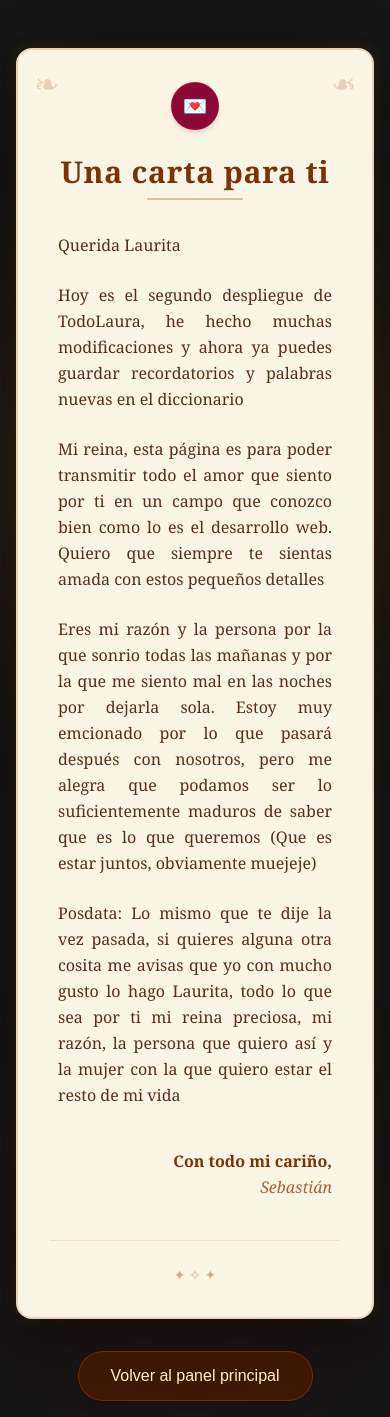
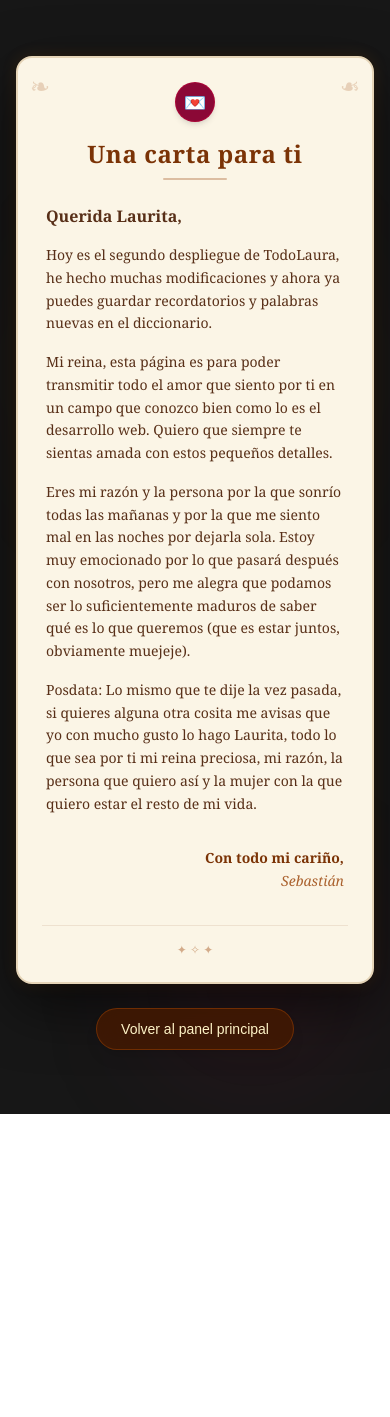
Before and after one commit to JSebastian042/todolaura, a Next.js app: page /dashboard/carta in a window 390 px wide. After the commit the page ends 1114 px from the top, so only its background shows below. Built offline with nearby package versions, Linux system fonts and the light colour scheme.

Commit message:
Ajustes de diseño responsivo para móviles en la carta

```diff
--- a/app/dashboard/carta/page.tsx
+++ b/app/dashboard/carta/page.tsx
@@ -4,58 +4,57 @@ import Link from 'next/link';
 
 export default function CartaPage() {
   return (
-    <main className="min-h-screen bg-neutral-900 flex flex-col items-center justify-center p-4 sm:p-8 relative overflow-hidden select-none">
-      {/* Luces de fondo suaves para dar ambiente */}
-      <div className="absolute top-1/3 left-1/2 -translate-x-1/2 -translate-y-1/2 w-[500px] h-[500px] bg-amber-600/10 rounded-full blur-3xl pointer-events-none" />
-      <div className="absolute bottom-10 right-10 w-80 h-80 bg-rose-900/15 rounded-full blur-3xl pointer-events-none" />
+    <main className="min-h-screen w-full bg-neutral-900 flex flex-col items-center justify-start sm:justify-center p-4 sm:p-8 relative overflow-x-hidden select-none py-10">
+      {/* Luces de fondo adaptadas a móvil */}
+      <div className="absolute top-1/3 left-1/2 -translate-x-1/2 -translate-y-1/2 w-[280px] sm:w-[500px] h-[280px] sm:h-[500px] bg-amber-600/10 rounded-full blur-3xl pointer-events-none" />
+      <div className="absolute bottom-10 right-10 w-48 sm:w-80 h-48 sm:h-80 bg-rose-900/15 rounded-full blur-3xl pointer-events-none" />
 
       {/* Contenedor del Pergamino */}
-      <div className="relative max-w-2xl w-full bg-[#fbf5e6] text-amber-950 p-8 sm:p-14 rounded-2xl shadow-[0_20px_60px_rgba(0,0,0,0.6),0_0_15px_rgba(217,119,6,0.15)] border-2 border-[#e6d5b8] my-8 transition-all duration-300">
+      <div className="relative max-w-2xl w-full bg-[#fbf5e6] text-amber-950 p-6 sm:p-14 rounded-2xl shadow-[0_20px_60px_rgba(0,0,0,0.6),0_0_15px_rgba(217,119,6,0.15)] border-2 border-[#e6d5b8] my-4 sm:my-8 transition-all duration-300">
 
         {/* Adorno superior / Sello visual */}
-        <div className="flex justify-center mb-6">
-          <div className="w-12 h-12 rounded-full bg-rose-900 text-amber-100 flex items-center justify-center shadow-md border border-rose-700/50 text-xl font-serif">
+        <div className="flex justify-center mb-4 sm:mb-6">
+          <div className="w-10 h-10 sm:w-12 sm:h-12 rounded-full bg-rose-900 text-amber-100 flex items-center justify-center shadow-md border border-rose-700/50 text-lg sm:text-xl font-serif">
             💌
           </div>
         </div>
 
-        {/* Detalle decorativo de esquina superior izquierda */}
-        <div className="absolute top-4 left-4 text-amber-800/20 text-3xl font-serif select-none pointer-events-none">
+        {/* Detalles decorativos de las esquinas */}
+        <div className="absolute top-3 left-3 sm:top-4 sm:left-4 text-amber-800/20 text-2xl sm:text-3xl font-serif select-none pointer-events-none">
           ❧
         </div>
-        {/* Detalle decorativo de esquina superior derecha */}
-        <div className="absolute top-4 right-4 text-amber-800/20 text-3xl font-serif select-none pointer-events-none scale-x-[-1]">
+        <div className="absolute top-3 right-3 sm:top-4 sm:right-4 text-amber-800/20 text-2xl sm:text-3xl font-serif select-none pointer-events-none scale-x-[-1]">
           ❧
         </div>
 
         {/* Encabezado de la Carta */}
-        <div className="text-center mb-8">
-          <h1 className="text-3xl sm:text-4xl font-serif font-bold tracking-wide text-amber-900 mb-2">
+        <div className="text-center mb-6 sm:mb-8">
+          <h1 className="text-2xl sm:text-4xl font-serif font-bold tracking-wide text-amber-900 mb-2">
             Una carta para ti
           </h1>
-          <div className="w-24 h-0.5 bg-amber-800/30 mx-auto rounded-full" />
+          <div className="w-16 sm:w-24 h-0.5 bg-amber-800/30 mx-auto rounded-full" />
         </div>
 
-        {/* Cuerpo del Texto (Formato Pergamino) */}
-        <div className="space-y-6 text-base sm:text-lg font-serif leading-relaxed text-amber-950/90 text-justify px-2 sm:px-4">
-          <p>
-            Querida Laurita
+        {/* Cuerpo del Texto */}
+        <div className="space-y-4 sm:space-y-6 text-sm sm:text-lg font-serif leading-relaxed text-amber-950/90 text-left sm:text-justify px-1 sm:px-4">
+          <p className="font-semibold text-base sm:text-xl">
+            Querida Laurita,
           </p>
 
           <p>
-          Hoy es el segundo despliegue de TodoLaura, he hecho muchas modificaciones y ahora ya puedes guardar recordatorios y palabras nuevas en el diccionario
+            Hoy es el segundo despliegue de TodoLaura, he hecho muchas modificaciones y ahora ya puedes guardar recordatorios y palabras nuevas en el diccionario.
           </p>
 
           <p>
-          Mi reina, esta página es para poder transmitir todo el amor que siento por ti en un campo que conozco bien como lo es el desarrollo web. Quiero que siempre te sientas amada con estos pequeños detalles
+            Mi reina, esta página es para poder transmitir todo el amor que siento por ti en un campo que conozco bien como lo es el desarrollo web. Quiero que siempre te sientas amada con estos pequeños detalles.
           </p>
 
           <p>
-          Eres mi razón y la persona por la que sonrio todas las mañanas y por la que me siento mal en las noches por dejarla sola. Estoy muy emcionado por lo que pasará después con nosotros, pero me alegra que podamos ser lo suficientemente maduros de saber que es lo que queremos (Que es estar juntos, obviamente muejeje)
+            Eres mi razón y la persona por la que sonrío todas las mañanas y por la que me siento mal en las noches por dejarla sola. Estoy muy emocionado por lo que pasará después con nosotros, pero me alegra que podamos ser lo suficientemente maduros de saber qué es lo que queremos (que es estar juntos, obviamente muejeje).
           </p>
 
           <p>
-           Posdata: Lo mismo que te dije la vez pasada, si quieres alguna otra cosita me avisas que yo con mucho gusto lo hago Laurita, todo lo que sea por ti mi reina preciosa, mi razón, la persona que quiero así y la mujer con la que quiero estar el resto de mi vida
+            Posdata: Lo mismo que te dije la vez pasada, si quieres alguna otra cosita me avisas que yo con mucho gusto lo hago Laurita, todo lo que sea por ti mi reina preciosa, mi razón, la persona que quiero así y la mujer con la que quiero estar el resto de mi vida.
           </p>
 
           <p className="pt-4 font-semibold text-right text-amber-900">
@@ -66,18 +65,20 @@ export default function CartaPage() {
         </div>
 
         {/* Detalle decorativo inferior */}
-        <div className="mt-10 pt-6 border-t border-amber-900/10 text-center text-amber-800/40 text-sm font-serif">
+        <div className="mt-8 sm:mt-10 pt-4 sm:pt-6 border-t border-amber-900/10 text-center text-amber-800/40 text-xs sm:text-sm font-serif">
           ✦ ✧ ✦
         </div>
       </div>
 
-      {/* Botón para volver al Dashboard */}
-      <Link
-        href="/dashboard"
-        className="px-8 py-3 bg-amber-950/80 hover:bg-amber-900 text-amber-100 font-medium rounded-full text-base border border-amber-700/40 transition shadow-lg backdrop-blur-md hover:scale-105 active:scale-95"
-      >
-        Volver al panel principal
-      </Link>
+      {/* Botón de navegación integrado fuera del cuadro para vista independiente */}
+      <div className="mt-2 sm:mt-4 mb-6 z-10">
+        <Link
+          href="/dashboard"
+          className="inline-block px-6 py-2.5 sm:px-8 sm:py-3 bg-amber-950/80 hover:bg-amber-900 text-amber-100 font-medium rounded-full text-sm sm:text-base border border-amber-700/40 transition shadow-lg backdrop-blur-md hover:scale-105 active:scale-95"
+        >
+          Volver al panel principal
+        </Link>
+      </div>
     </main>
   );
 }
```
